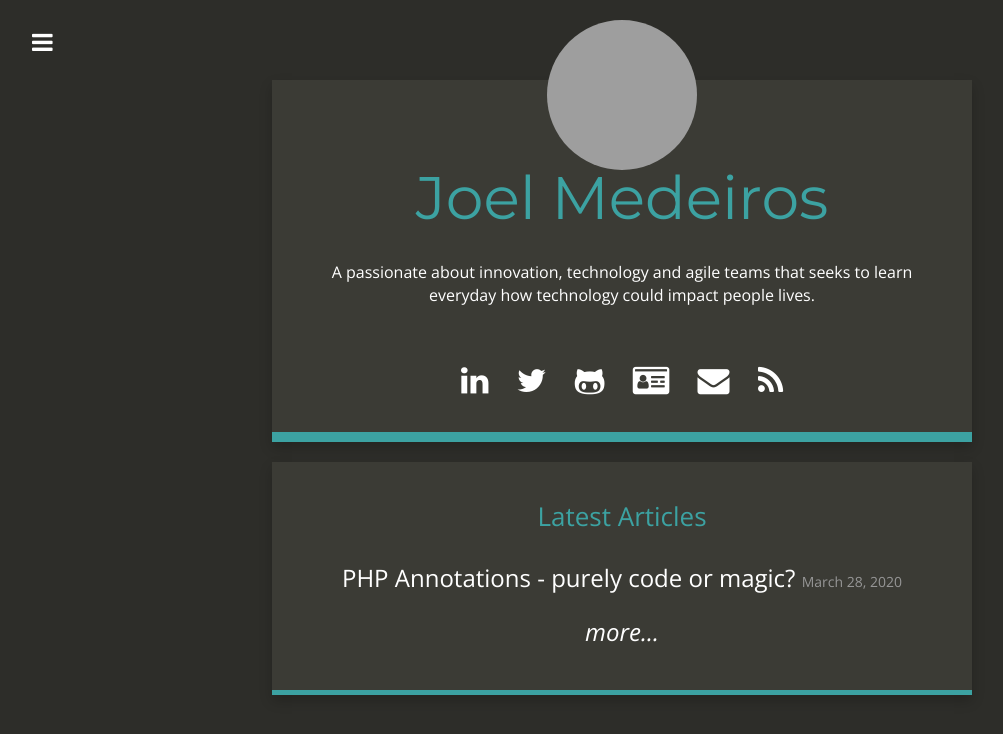
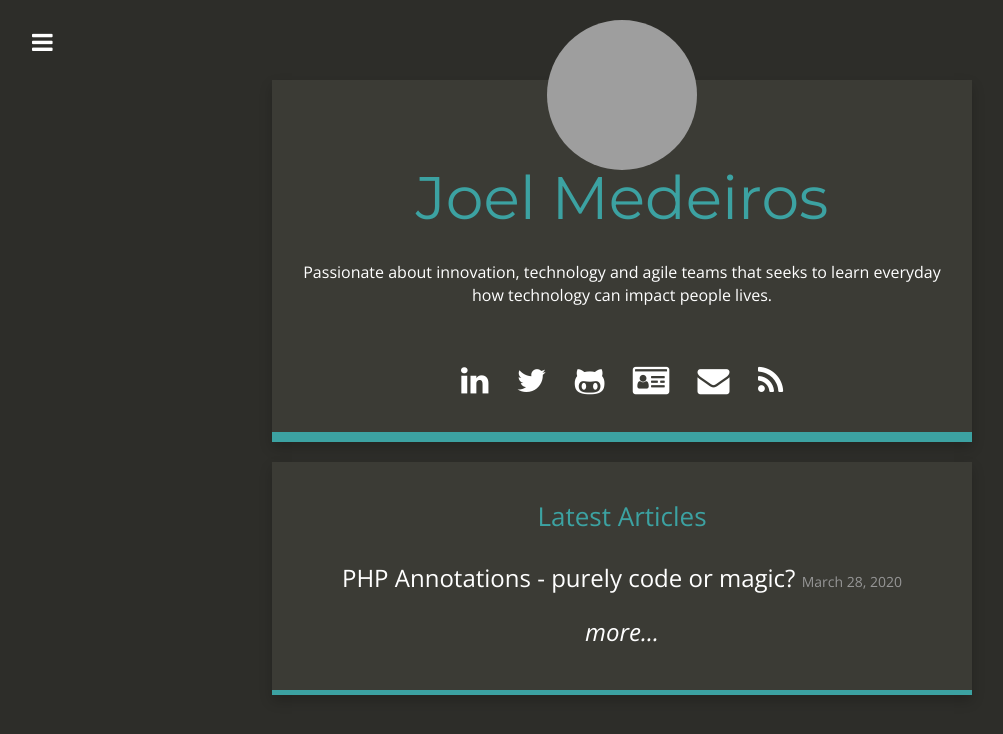
Before and after one commit to joelmedeiros/joelmedeiros.github.io, a Jekyll site: the page built from index.html, in a window 1280 px wide. Shown: the top 734 px of the page, without its empty margins (18-1021 px from the left). Built offline with Jekyll 4.4.1, drawn with Linux system fonts in a browser that asks for light colours; nearby versions of some CDN libraries; grey boxes are pictures that could not be loaded.

Commit message:
Improve description

```diff
--- a/_config.yml
+++ b/_config.yml
@@ -1,10 +1,10 @@
 # Site settings
 title: "Joel Medeiros"
 email: "jooelmedeiros+blog@gmail.com"
-description: "A passionate about innovation, technology and agile teams that seeks to learn everyday how technology could impact people lives."
+description: "Passionate about innovation, technology and agile teams that seeks to learn everyday how technology can impact people lives."
 baseurl: ""
 url: "http://joelmedeiros.github.io"
-title_description: "A passionate about innovation, technology and agile teams that seeks to learn everyday how technology could impact people lives."
+title_description: "Passionate about innovation, technology and agile teams that seeks to learn everyday how technology can impact people lives."
 title_image: "https://www.gravatar.com/avatar/96993a1727148b81021e029851f52029?s=500&d=mm"
 google_analytics: "UA-162037854-1"
 github_repository: https://github.com/joelmedeiros
```
